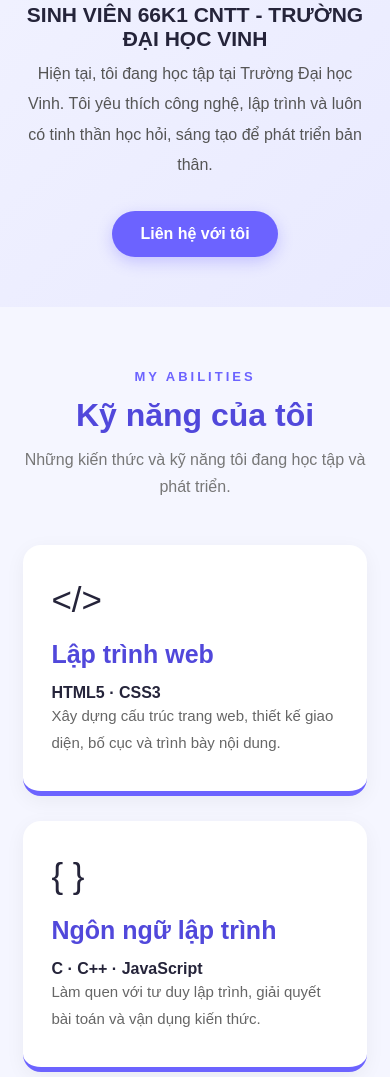
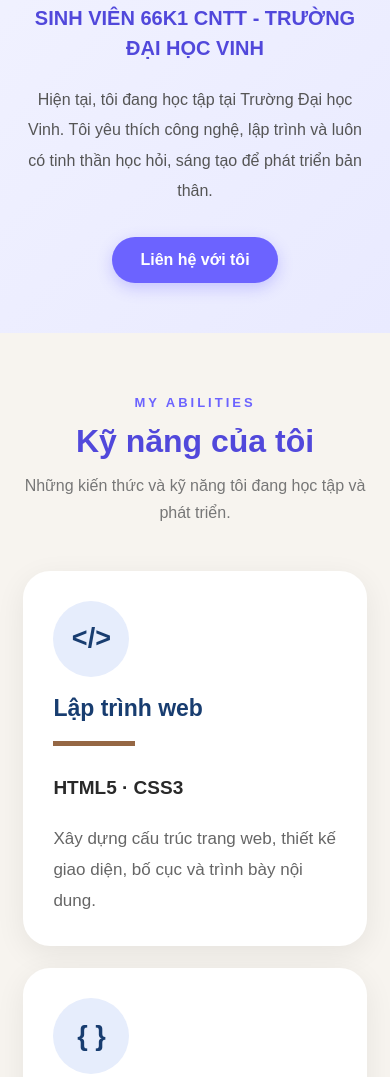
Before and after one commit to gia23841-coder/portfolio, a plain HTML site: page index.html in a window 390 px wide. Shown: the part 594-1671 px from the top of the page. Drawn offline with Linux system fonts and the light colour scheme.

Commit message:
Refactor CSS for improved layout and responsiveness
Updated styles for various elements including header, about section, skills, projects, and contact. Adjusted media queries for better responsiveness.

```diff
--- a/LeDinhGia.css
+++ b/LeDinhGia.css
@@ -83,15 +83,12 @@ nav a:hover {
     margin-bottom: 12px;
 }
 
+/* DÒNG SINH VIÊN CÙNG MÀU VỚI TÊN */
 .content h2 {
-    font-size: 25px;
-    margin-bottom: 8px;
-}
-
-.content h3 {
-    font-size: 18px;
-    color: #6c63ff;
+    font-size: 23px;
+    color: #5148db;
     margin-bottom: 22px;
+    line-height: 1.5;
 }
 
 .content p {
@@ -159,58 +156,75 @@ nav a:hover {
 
 /* KỸ NĂNG */
 .skill {
-    padding: 85px 10%;
+    padding: 85px 8%;
+    background: #f7f4ef;
 }
 
 .skill-list {
     display: grid;
     grid-template-columns: repeat(3, 1fr);
-    gap: 25px;
-    max-width: 1100px;
+    gap: 35px;
+    max-width: 1250px;
     margin: auto;
 }
 
 .skill-item {
     background: white;
-    padding: 35px 28px;
-    min-height: 260px;
-    border-radius: 18px;
-    border-bottom: 5px solid #6c63ff;
-    box-shadow: 0 5px 20px rgba(0,0,0,0.05);
+    padding: 32px 38px;
+    min-height: 355px;
+    border-radius: 27px;
+    box-shadow: 0 8px 30px rgba(0,0,0,0.07);
     transition: 0.3s;
 }
 
 .skill-item:hover {
-    transform: translateY(-8px);
-    box-shadow: 0 12px 25px rgba(108,99,255,0.15);
+    transform: translateY(-7px);
+    box-shadow: 0 12px 30px rgba(0,0,0,0.12);
 }
 
+/* BIỂU TƯỢNG KỸ NĂNG */
 .skill-icon {
-    font-size: 35px;
-    margin-bottom: 20px;
+    width: 76px;
+    height: 76px;
+    display: flex;
+    align-items: center;
+    justify-content: center;
+    background: #e6edfc;
+    color: #183d70;
+    border-radius: 50%;
+    font-size: 27px;
+    font-weight: bold;
+    margin-bottom: 18px;
 }
 
+/* TIÊU ĐỀ KỸ NĂNG */
 .skill-item h3 {
-    font-size: 25px;
-    color: #5148db;
-    margin-bottom: 15px;
+    font-size: 26px;
+    color: #183d70;
+    margin-bottom: 19px;
 }
 
+/* ĐƯỜNG KẺ */
+.skill-line {
+    width: 82px;
+    height: 5px;
+    background: #956744;
+    margin-bottom: 28px;
+}
+
+/* NGÔN NGỮ / CÔNG CỤ */
+.skill-item h4 {
+    font-size: 21px;
+    color: #292929;
+    margin-bottom: 22px;
+    line-height: 1.5;
+}
+
+/* MÔ TẢ */
 .skill-item p {
     color: #666;
+    font-size: 17px;
     line-height: 1.8;
-    font-size: 15px;
-}
-
-.skill-tag {
-    display: inline-block;
-    margin-top: 20px;
-    padding: 7px 13px;
-    background: #eeeeff;
-    color: #6c63ff;
-    border-radius: 20px;
-    font-size: 12px;
-    font-weight: bold;
 }
 
 /* DỰ ÁN */
@@ -348,6 +362,12 @@ footer p {
 }
 
 /* ĐIỆN THOẠI VÀ TABLET */
+@media (max-width: 900px) {
+    .skill-list {
+        grid-template-columns: repeat(2, 1fr);
+    }
+}
+
 @media (max-width: 768px) {
 
     header {
@@ -377,7 +397,7 @@ footer p {
     }
 
     .content h2 {
-        font-size: 21px;
+        font-size: 20px;
     }
 
     .image img {
@@ -394,10 +414,20 @@ footer p {
 
     .skill-list {
         grid-template-columns: 1fr;
+        gap: 22px;
     }
 
     .skill-item {
         min-height: auto;
+        padding: 30px;
+    }
+
+    .skill-item h3 {
+        font-size: 23px;
+    }
+
+    .skill-item h4 {
+        font-size: 19px;
     }
 
     .project-list {
```
